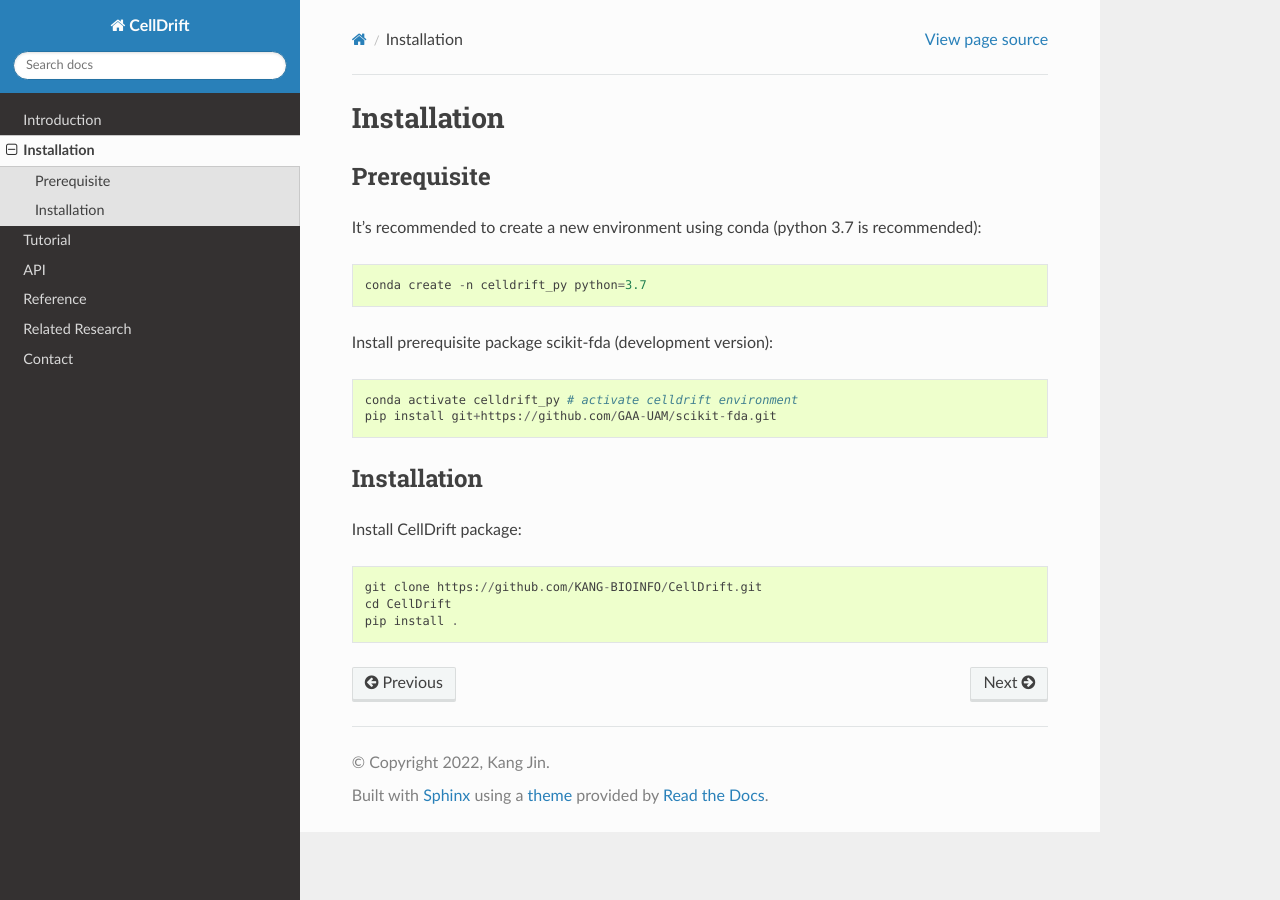
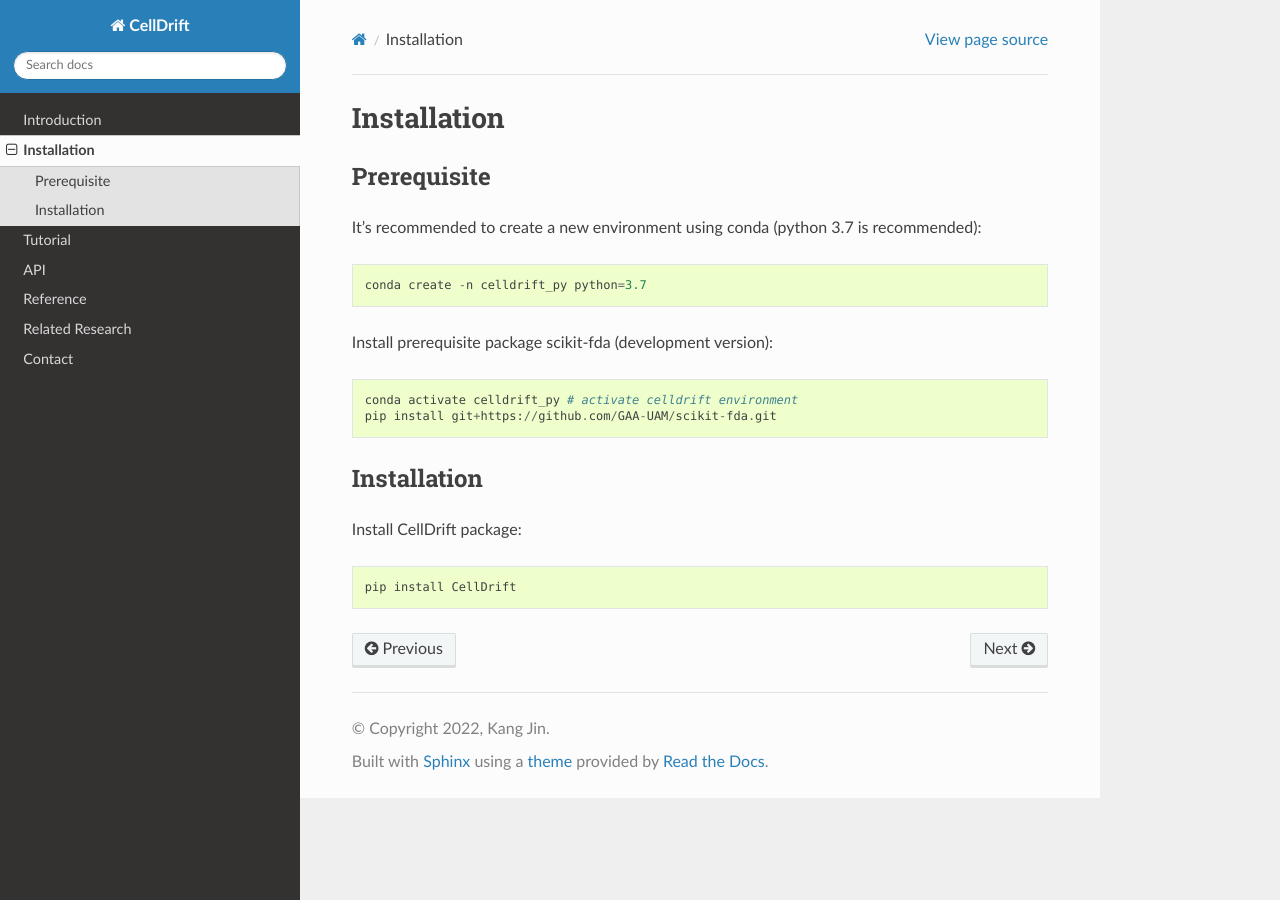
Before and after one commit to KANG-BIOINFO/CellDrift, a Sphinx documentation site: the page built from docs/source/install.rst, in a window 1280 px wide. Built offline with Sphinx 7.4.7 and the Read the Docs theme 2.0.0, drawn with Linux system fonts in a browser that asks for light colours.

Commit message:
update installation

```diff
--- a/docs/source/install.rst
+++ b/docs/source/install.rst
@@ -16,6 +16,4 @@
 ------------
 Install CellDrift package::
 
-    git clone https://github.com/KANG-BIOINFO/CellDrift.git
-    cd CellDrift
-    pip install .
+    pip install CellDrift
--- a/setup.py
+++ b/setup.py
@@ -8,7 +8,7 @@
 
 setup(
     name = 'CellDrift',
-    version = '0.1.2',
+    version = '0.1.3',
     description = 'CellDrift: A Python Package to Infer Temporal Patterns of Peturbation Effects in Single Cell Data',
     author = 'Kang Jin',
     author_email = 'jinkg@mail.uc.edu',
```
Also changed, not shown: README.md (+1 -3 lines).
